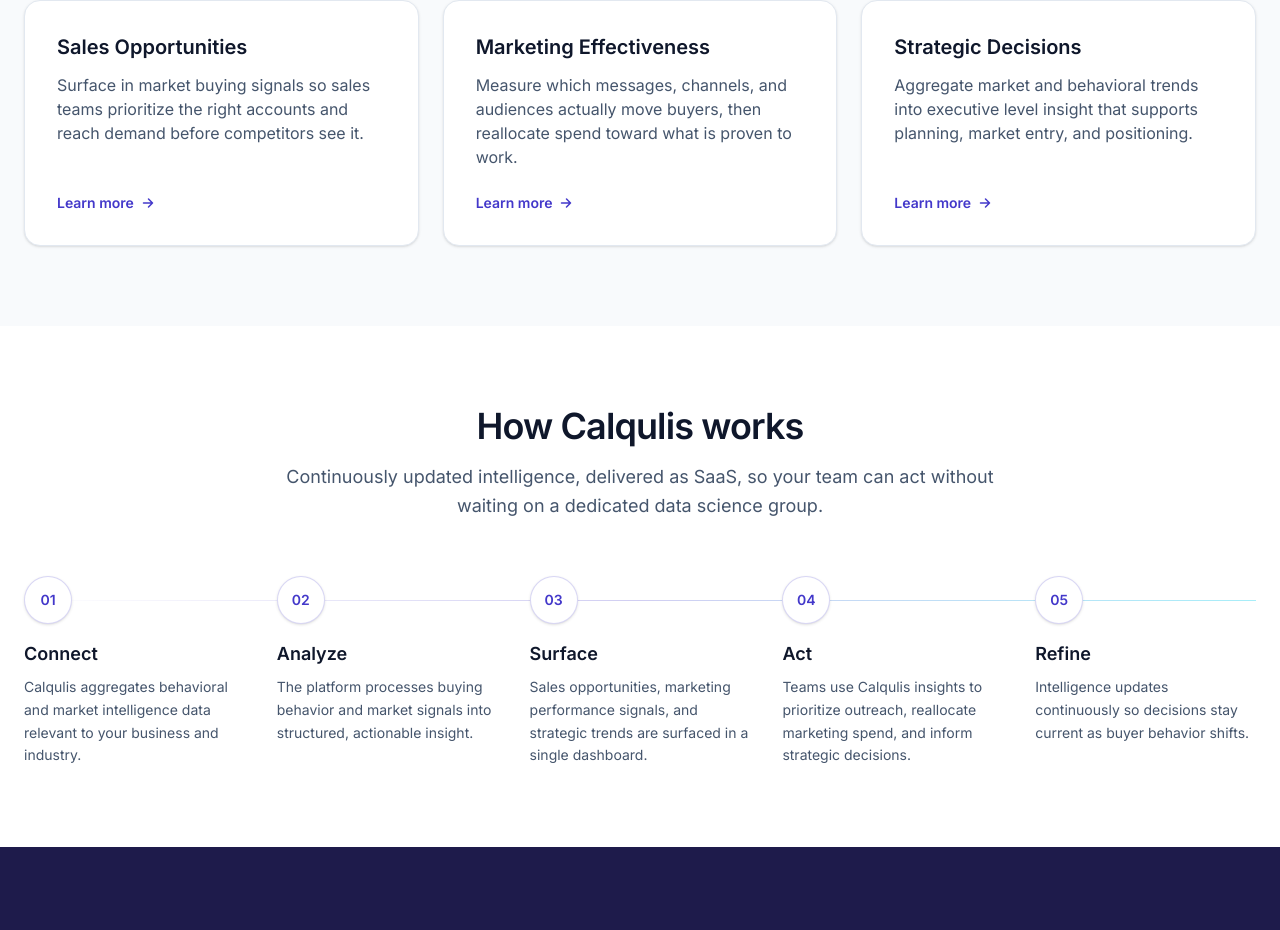
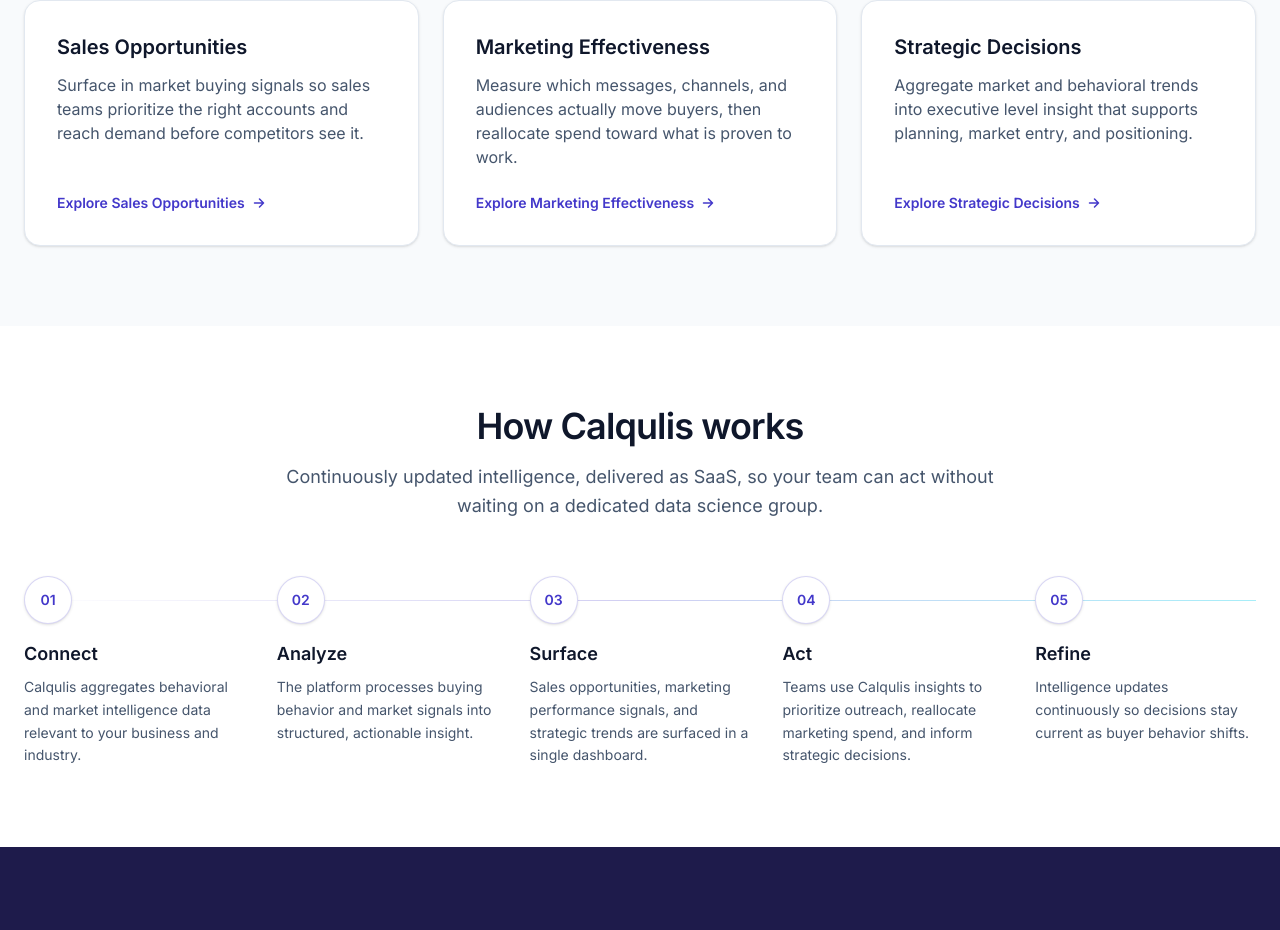
Before and after one commit to CalTech-Web/calqulis, a Next.js app in the folder site/: page / in a window 1280 px wide. Shown: the part 1073-2003 px from the top of the page. Built offline with nearby package versions, Linux system fonts and the light colour scheme.

Commit message:
Make homepage use-case CTAs outcome specific
All three use-case cards shared the generic Learn more link text; each now names its own outcome (e.g. Explore Sales Opportunities).

```diff
--- a/site/src/app/page.tsx
+++ b/site/src/app/page.tsx
@@ -141,7 +141,7 @@
               </h3>
               <p className="mt-3 flex-1 text-slate-600">{useCase.description}</p>
               <span className="mt-6 inline-flex items-center gap-1.5 text-sm font-semibold text-brand-indigo">
-                Learn more
+                Explore {useCase.title}
                 <svg width="16" height="16" viewBox="0 0 16 16" fill="none" aria-hidden="true">
                   <path
                     d="M3.5 8h9M8.5 4l4 4-4 4"
```
